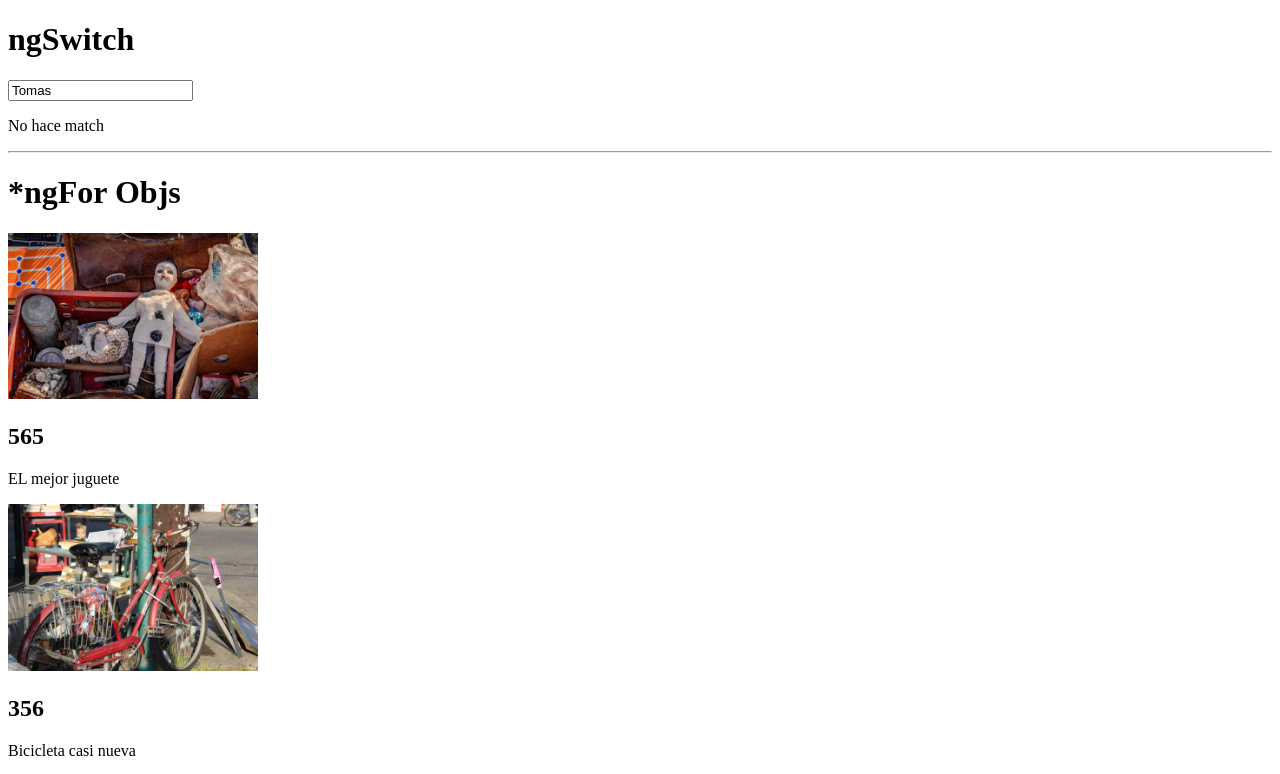
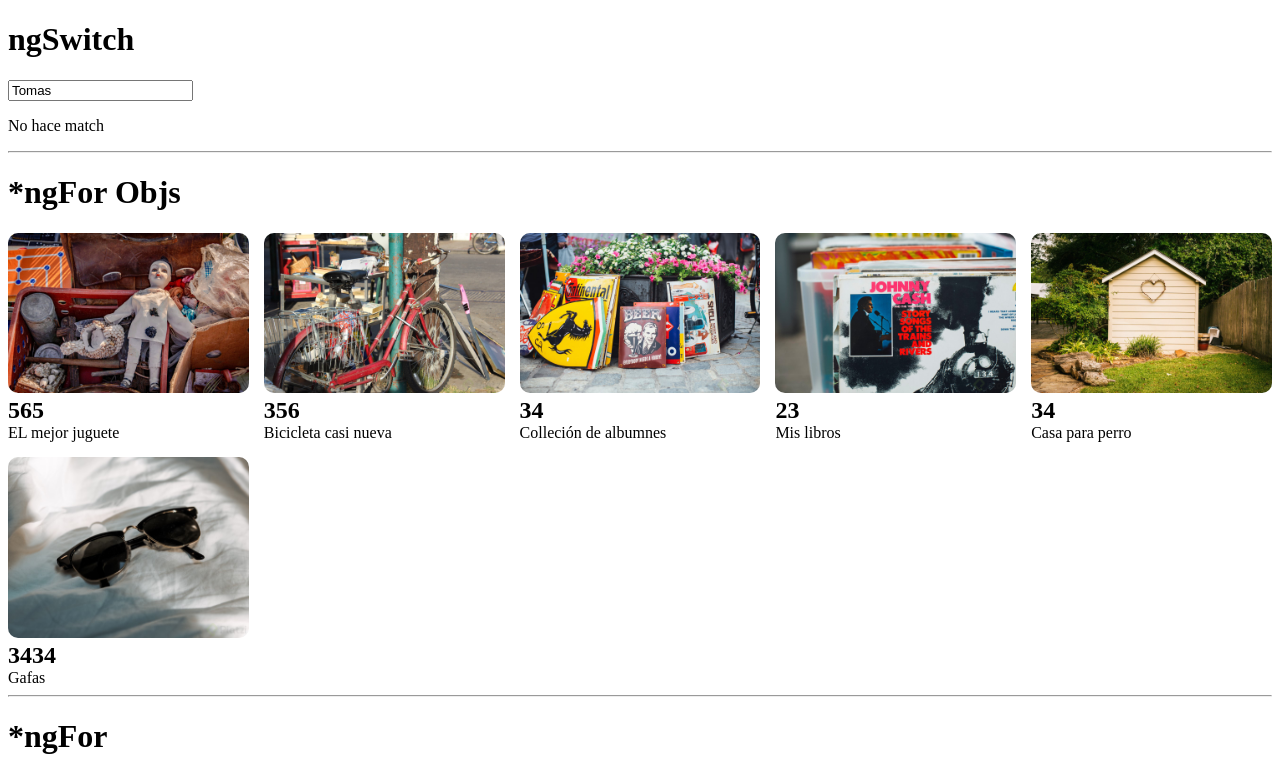
Before and after one commit to tomasleggire/my-store-angular, an Angular app: page / in a window 1280 px wide. Shown: the top 774 px of the page. Built offline with nearby package versions, Linux system fonts and the light colour scheme.

Commit message:
Estilos basicos

```diff
--- a/src/app/app.component.html
+++ b/src/app/app.component.html
@@ -10,9 +10,9 @@
 <hr />
 
 <h1>*ngFor Objs</h1>
-<div>
+<div class="products--grid">
   <div *ngFor="let product of products">
-    <img [src]="product.image" alt="image" width="250" />
+    <img [src]="product.image" alt="image" />
     <h2>{{ product.price }}</h2>
     <p>{{ product.name }}</p>
   </div>
@@ -90,4 +90,4 @@
 <h2>{{ "Hola Mundo".repeat(5) }}</h2>
 <p>3 + 3 = {{ 3 + 3 }}</p>
 <h2>{{ name }}</h2>
-<img src="{{ img }}" alt="image" />
+<img src="{{ img }}" alt="image" width="200" />
--- a/src/app/app.component.scss
+++ b/src/app/app.component.scss
@@ -4,3 +4,25 @@
   overflow: auto;
   background: red;
 }
+
+.products--grid {
+  display: flex;
+  flex-direction: column;
+  div {
+    img {
+      width: 100%;
+      border-radius: 10px;
+    }
+    h2, p {
+      margin: 0;
+    }
+  }
+}
+
+@media screen and (min-width: 40em) {
+  .products--grid {
+    display: grid;
+    grid-template-columns: repeat(5, 1fr);
+    grid-gap: 15px;
+  }
+}
```
